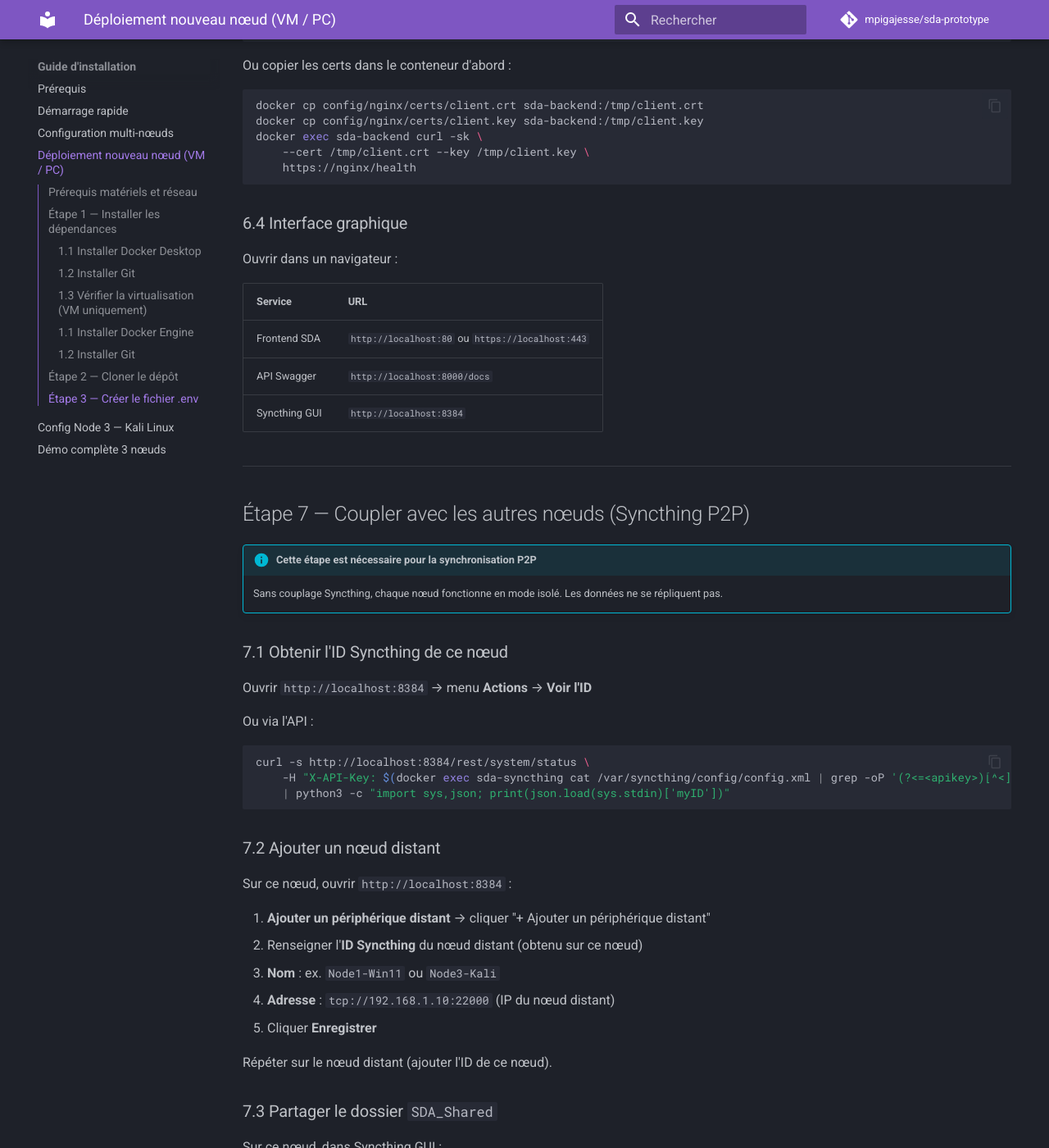
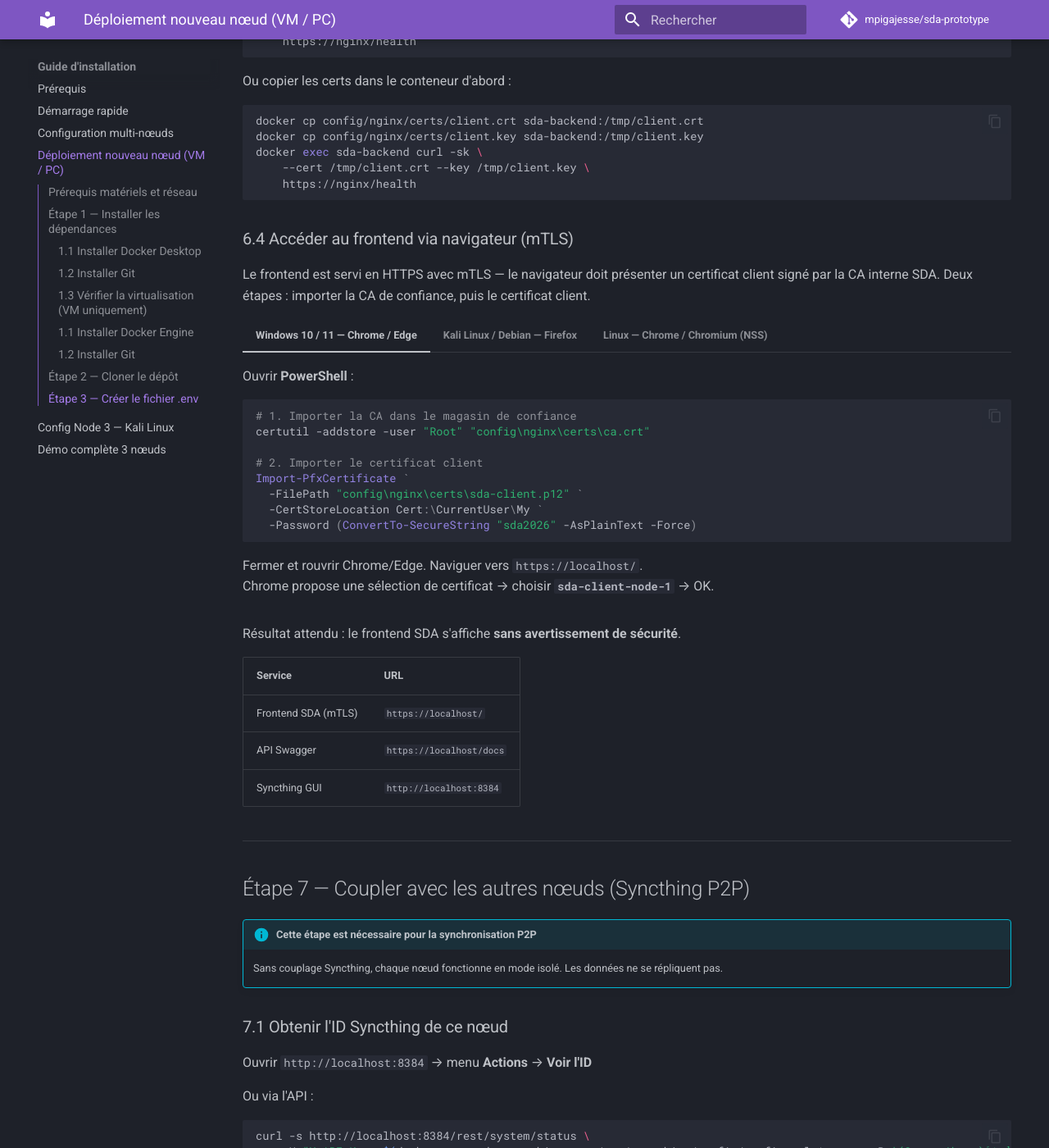
Before and after one commit to mpigajesse/sda-prototype, an MkDocs documentation site: the page built from docs/install/node-deployment.md, in a window 1280 px wide and 1400 px high, scrolled down 5794 px. Shown: the whole window at 82% size. Built offline with MkDocs 1.6.1 and Material for MkDocs 9.7.7, drawn with Linux system fonts in a browser that asks for light colours; comment, search, counter and statistics services are not loaded; some of the changed text lies outside the part shown.

Commit message:
docs+scripts: import certificats navigateur (Windows/Linux/Firefox)
- generate-certs.sh : génère sda-client.p12 automatiquement + MSYS_NO_PATHCONV + SAN
- node-deployment.md : section 6.4 accès frontend mTLS par OS (Win/Firefox/Chrome NSS)
  + tableau dépannage erreurs certificat navigateur
  + checklist mise à jour

````diff
--- a/docs/install/node-deployment.md
+++ b/docs/install/node-deployment.md
@@ -183,12 +183,13 @@ Vérifier que les certificats ont été créés :
 
 ```
 config/nginx/certs/
-├── ca.crt        ← Autorité de certification racine
-├── ca.key        ← Clé privée CA (ne pas diffuser)
-├── server.crt    ← Certificat serveur Nginx
-├── server.key    ← Clé privée serveur
-├── client.crt    ← Certificat client (pour tests mTLS)
-└── client.key    ← Clé privée client
+├── ca.crt          ← Autorité de certification racine (à importer dans le navigateur)
+├── ca.key          ← Clé privée CA (ne pas diffuser)
+├── server.crt      ← Certificat serveur Nginx (inclut SAN DNS:localhost)
+├── server.key      ← Clé privée serveur
+├── client.crt      ← Certificat client mTLS
+├── client.key      ← Clé privée client
+└── sda-client.p12  ← Bundle PKCS#12 pour import navigateur (mot de passe : sda2026)
 ```
 
 ---
@@ -307,14 +308,72 @@ docker exec sda-backend curl -sk \
     https://nginx/health
 ```
 
-### 6.4 Interface graphique
+### 6.4 Accéder au frontend via navigateur (mTLS)
 
-Ouvrir dans un navigateur :
+Le frontend est servi en HTTPS avec mTLS — le navigateur doit présenter un certificat client signé par la CA interne SDA. Deux étapes : importer la CA de confiance, puis le certificat client.
+
+=== "Windows 10 / 11 — Chrome / Edge"
+
+    Ouvrir **PowerShell** :
+    ```powershell
+    # 1. Importer la CA dans le magasin de confiance
+    certutil -addstore -user "Root" "config\nginx\certs\ca.crt"
+
+    # 2. Importer le certificat client
+    Import-PfxCertificate `
+      -FilePath "config\nginx\certs\sda-client.p12" `
+      -CertStoreLocation Cert:\CurrentUser\My `
+      -Password (ConvertTo-SecureString "sda2026" -AsPlainText -Force)
+    ```
+
+    Fermer et rouvrir Chrome/Edge. Naviguer vers `https://localhost/`.
+    Chrome propose une sélection de certificat → choisir **`sda-client-node-1`** → OK.
+
+=== "Kali Linux / Debian — Firefox"
+
+    ```bash
+    # Générer le .p12 si pas encore fait (inclus dans generate-certs.sh)
+    openssl pkcs12 -export \
+      -out config/nginx/certs/sda-client.p12 \
+      -inkey config/nginx/certs/client.key \
+      -in config/nginx/certs/client.crt \
+      -certfile config/nginx/certs/ca.crt \
+      -passout pass:sda2026
+    ```
+
+    Dans **Firefox** :
+    1. `Paramètres` → `Vie privée et sécurité` → `Afficher les certificats`
+    2. Onglet **Autorités** → **Importer** → sélectionner `config/nginx/certs/ca.crt`
+       → cocher ✅ *"Faire confiance pour les sites web"*
+    3. Onglet **Vos certificats** → **Importer** → sélectionner `sda-client.p12`
+       → mot de passe : `sda2026`
+
+    Naviguer vers `https://localhost/` ou `https://192.168.200.1/` (depuis une autre VM).
+
+=== "Linux — Chrome / Chromium (NSS)"
+
+    ```bash
+    # Créer le NSS DB s'il n'existe pas
+    mkdir -p ~/.pki/nssdb
+    certutil -d sql:$HOME/.pki/nssdb -N --empty-password 2>/dev/null || true
+
+    # Importer la CA
+    certutil -d sql:$HOME/.pki/nssdb -A -t 'CT,,' \
+      -n SDA-Internal-CA -i config/nginx/certs/ca.crt
+
+    # Importer le certificat client
+    pk12util -d sql:$HOME/.pki/nssdb \
+      -i config/nginx/certs/sda-client.p12 -W sda2026
+    ```
+
+    Fermer et rouvrir Chrome. Naviguer vers `https://localhost/`.
+
+Résultat attendu : le frontend SDA s'affiche **sans avertissement de sécurité**.
 
 | Service | URL |
 |---------|-----|
-| Frontend SDA | `http://localhost:80` ou `https://localhost:443` |
-| API Swagger | `http://localhost:8000/docs` |
+| Frontend SDA (mTLS) | `https://localhost/` |
+| API Swagger | `https://localhost/docs` |
 | Syncthing GUI | `http://localhost:8384` |
 
 ---
@@ -503,7 +562,12 @@ newgrp docker
 
 ### Erreur de certificat dans le navigateur
 
-Le certificat est auto-signé → normal en développement. Cliquer **Avancé → Continuer** dans le navigateur, ou importer `config/nginx/certs/ca.crt` dans le magasin de certificats de confiance.
+| Erreur Chrome | Cause | Solution |
+|--------------|-------|---------|
+| `ERR_CERT_AUTHORITY_INVALID` | CA interne non reconnue | Importer `ca.crt` (voir Étape 6.4) |
+| `ERR_CERT_COMMON_NAME_INVALID` | Certificat sans SAN | Régénérer les certs : `bash scripts/generate-certs.sh` |
+| `ERR_BAD_SSL_CLIENT_AUTH_CERT` | Certificat client absent | Importer `sda-client.p12` (voir Étape 6.4) |
+| HTTP 400 "No required SSL certificate" | Chrome n'envoie pas le cert | Redémarrer Chrome complètement et réessayer |
 
 ---
 
@@ -518,7 +582,7 @@ Cocher chaque point avant de déclarer le nœud opérationnel :
 - [ ] Port 22000 ouvert dans le pare-feu
 - [ ] Nœud ajouté dans Syncthing des autres nœuds
 - [ ] Dossier `SDA_Shared` partagé et statut "À jour"
-- [ ] `https://localhost` accessible (message d'erreur cert auto-signé = normal)
+- [ ] `https://localhost` accessible sans avertissement (CA importée + cert client installé)
 
 ---
 
````
Also changed, not shown: 1 other file.
